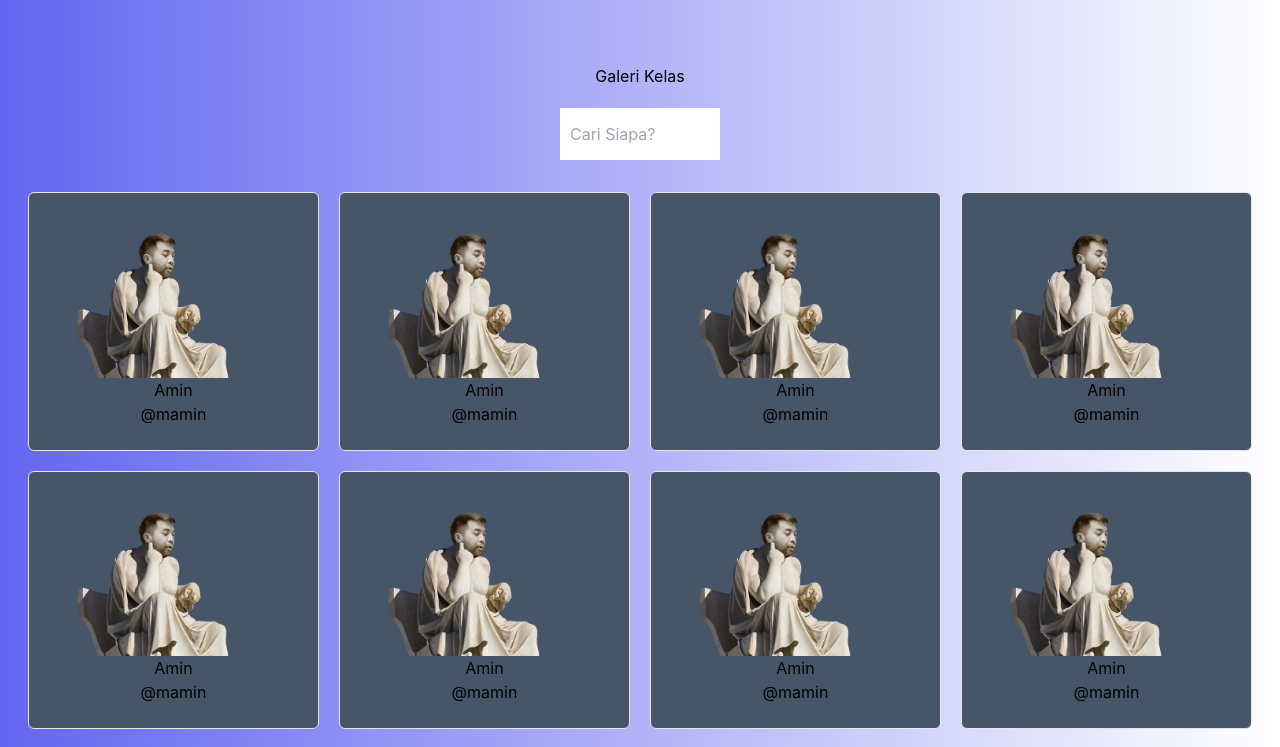
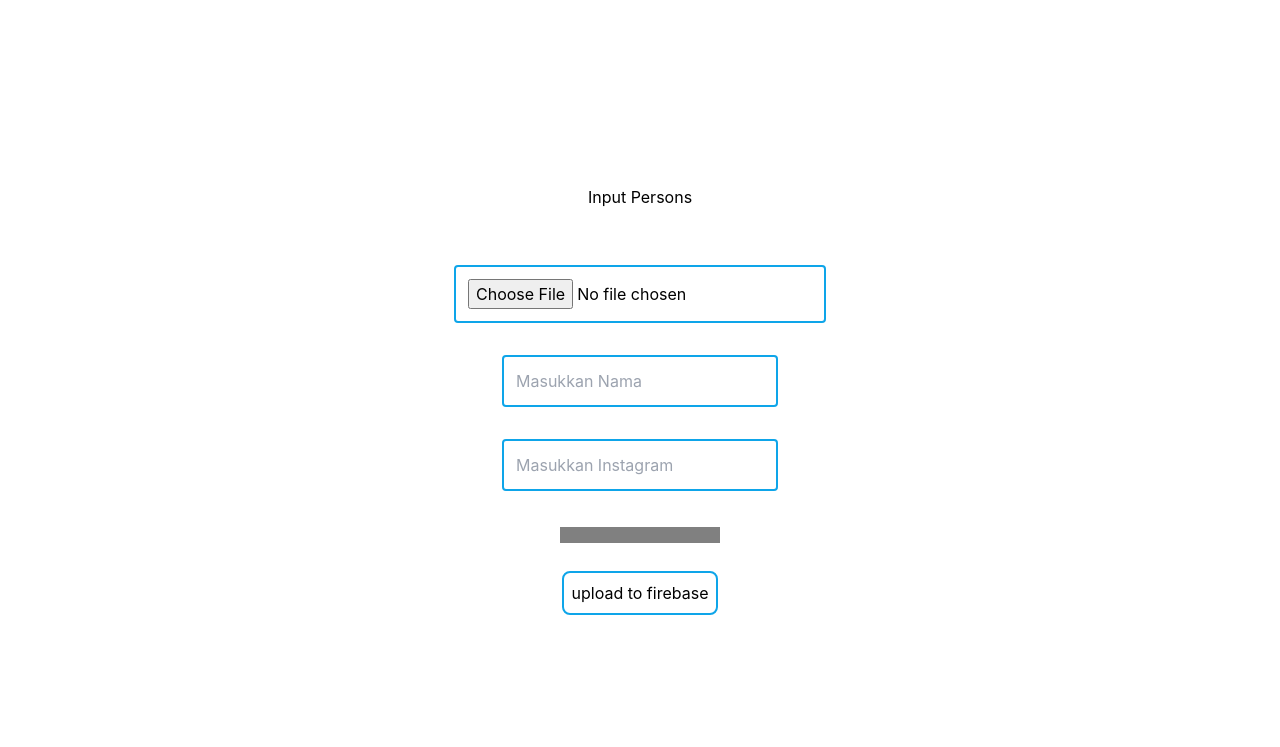
Before and after one commit to mensafri/galerikelas, a React (Create React App) app: page /inputPersons in a window 1280 px wide. Shown: the top 747 px of the page. Built offline with nearby package versions, Linux system fonts and the light colour scheme.

Commit message:
setting input persons

```diff
--- a/package.json
+++ b/package.json
@@ -9,6 +9,7 @@
     "firebase": "^9.22.1",
     "react": "^18.2.0",
     "react-dom": "^18.2.0",
+    "react-router-dom": "^6.11.2",
     "react-scripts": "5.0.1",
     "web-vitals": "^2.1.4"
   },
--- a/src/App.js
+++ b/src/App.js
@@ -1,13 +1,13 @@
-import SearchBox from './components/search-box/SearchBox'
-import CardList from './components/card-list/CardList'
+import { Route, Routes } from 'react-router-dom';
+import Home from './home/Home';
+import InputPersons from './routes/InputPersons';
 
 function App() {
   return (
-    <div className="text-center bg-gradient-to-r from-indigo-500 min-h-screen">
-      <h1 className="pt-16 pb-5">Galeri Kelas</h1>
-      <SearchBox />
-      <CardList />
-    </div >
+    <Routes>
+      <Route path='/' element={<Home />} />
+      <Route path='/inputPersons' element={<InputPersons />} />
+    </Routes>
   );
 }
 
--- a/src/firebase.js
+++ b/src/firebase.js
@@ -1,5 +1,7 @@
 // Import the functions you need from the SDKs you need
 import { initializeApp } from "firebase/app";
+import { getStorage } from "firebase/storage";
+import { getFirestore, getDocs, collection, addDoc } from "firebase/firestore";
 // import { getAnalytics } from "firebase/analytics";
 // TODO: Add SDKs for Firebase products that you want to use
 // https://firebase.google.com/docs/web/setup#available-libraries
@@ -13,9 +15,40 @@ const firebaseConfig = {
   storageBucket: "galeri-kelas.appspot.com",
   messagingSenderId: "631029923220",
   appId: "1:631029923220:web:bd973517d78561033c2381",
-  measurementId: "G-ZPGTXMTL2E"
+  measurementId: "G-ZPGTXMTL2E",
 };
 
 // Initialize Firebase
 const app = initializeApp(firebaseConfig);
 // const analytics = getAnalytics(app);
+const db = getFirestore(app);
+
+const collection_name = "persons";
+
+export const storage = getStorage(app);
+
+export const inputPersons = async (nama, ig, imgUrl) => {
+  try {
+    await addDoc(collection(db, collection_name), {
+      nama: nama,
+      ig: ig,
+      imgUrl: imgUrl,
+    });
+  } catch (e) {
+    console.error("Error adding document: ", e);
+  }
+};
+
+export const findPersons = async () => {
+  const quotes_ref = await getDocs(collection(db, collection_name));
+
+  const res = [];
+
+  quotes_ref.forEach((quote) => {
+    res.push({
+      id: quote.id,
+      ...quote.data(),
+    });
+  });
+  return res;
+};
--- /dev/null
+++ b/src/home/Home.jsx
@@ -0,0 +1,13 @@
+import React from "react";
+import SearchBox from "../components/search-box/SearchBox";
+import CardList from "../components/card-list/CardList";
+
+export default function Home() {
+  return (
+    <div className="text-center bg-gradient-to-r from-indigo-500 min-h-screen">
+      <h1 className="pt-16 pb-5">Galeri Kelas</h1>
+      <SearchBox />
+      <CardList />
+    </div>
+  );
+}
--- a/src/index.js
+++ b/src/index.js
@@ -1,13 +1,16 @@
-import React from 'react';
-import ReactDOM from 'react-dom/client';
-import './index.css';
-import App from './App';
-import reportWebVitals from './reportWebVitals';
+import React from "react";
+import ReactDOM from "react-dom/client";
+import "./index.css";
+import App from "./App";
+import reportWebVitals from "./reportWebVitals";
+import { BrowserRouter } from "react-router-dom";
 
-const root = ReactDOM.createRoot(document.getElementById('root'));
+const root = ReactDOM.createRoot(document.getElementById("root"));
 root.render(
   <React.StrictMode>
-    <App />
+    <BrowserRouter>
+      <App />
+    </BrowserRouter>
   </React.StrictMode>
 );
 
--- /dev/null
+++ b/src/routes/InputPersons.jsx
@@ -0,0 +1,87 @@
+import React, { useContext, useState } from "react";
+import { inputPersons, storage } from "../firebase";
+import { ref, getDownloadURL, uploadBytesResumable } from "firebase/storage";
+import { PersonContext } from "../contexts/PersonContexts";
+
+export default function InputPersons() {
+  const [progressPercent, setProgressPercent] = useState(0);
+  const [imgUrl, setImgUrl] = useState(null);
+  const { addPerson } = useContext(PersonContext);
+  const [nama, setNama] = useState("");
+  const [ig, setIg] = useState("");
+
+  const handleChangeName = (e) => {
+    setNama(e.target.value);
+  };
+
+  const handleChangeIg = (e) => {
+    setIg(e.target.value);
+  };
+
+  const handleSubmit = (e) => {
+    e.preventDefault();
+    const file = e.target[0]?.files[0];
+
+    if (!file) return null;
+    const storageRef = ref(storage, `files/${file.name}`);
+    const uploadTask = uploadBytesResumable(storageRef, file);
+
+    uploadTask.on(
+      "state_changed",
+      (snapshot) => {
+        const progress = Math.round(
+          (snapshot.bytesTransferred / snapshot.totalBytes) * 100
+        );
+        setProgressPercent(progress);
+      },
+      (error) => {
+        alert(error);
+      },
+      () => {
+        e.target[0].value = "";
+        getDownloadURL(storageRef).then((downloadURL) => {
+          setImgUrl(downloadURL);
+          inputPersons(nama, ig, downloadURL);
+        });
+      }
+    );
+  };
+
+  return (
+    <div className="flex min-h-screen items-center justify-center flex-col">
+      <h1 className="mb-10">Input Persons</h1>
+      <form
+        className="flex items-center justify-center flex-col"
+        onSubmit={handleSubmit}
+      >
+        <input
+          type="file"
+          className="border-solid border-2 border-sky-500 rounded p-3 m-4"
+        />
+        <input
+          type="text"
+          className="border-solid border-2 border-sky-500 rounded p-3 m-4"
+          value={nama}
+          placeholder="Masukkan Nama"
+          onChange={handleChangeName}
+        />
+        <input
+          type="text"
+          className="border-solid border-2 border-sky-500 rounded p-3 m-4"
+          value={ig}
+          placeholder="Masukkan Instagram"
+          onChange={handleChangeIg}
+        />
+        <progress value={progressPercent} max="100" className="mt-5" />
+        <button
+          type="submit"
+          className="border-solid border-2 border-sky-500 mt-7 p-2 rounded-lg"
+        >
+          upload to firebase
+        </button>
+      </form>
+      <img alt="" src={imgUrl} />
+      <p>{imgUrl}</p>
+    </div>
+  );
+}
```
Also changed, not shown: 1 other file (tests, documents, lock files or other folders).
